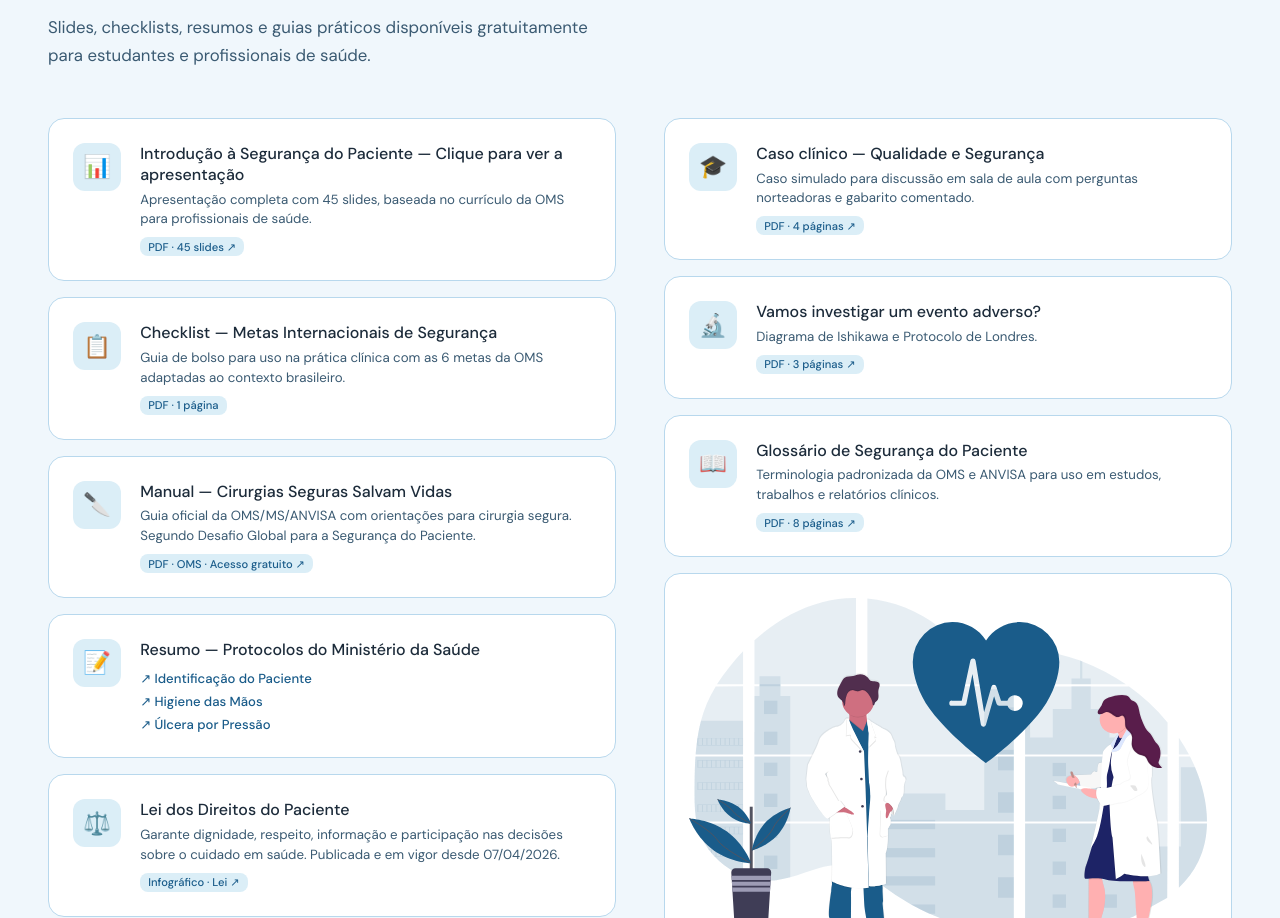
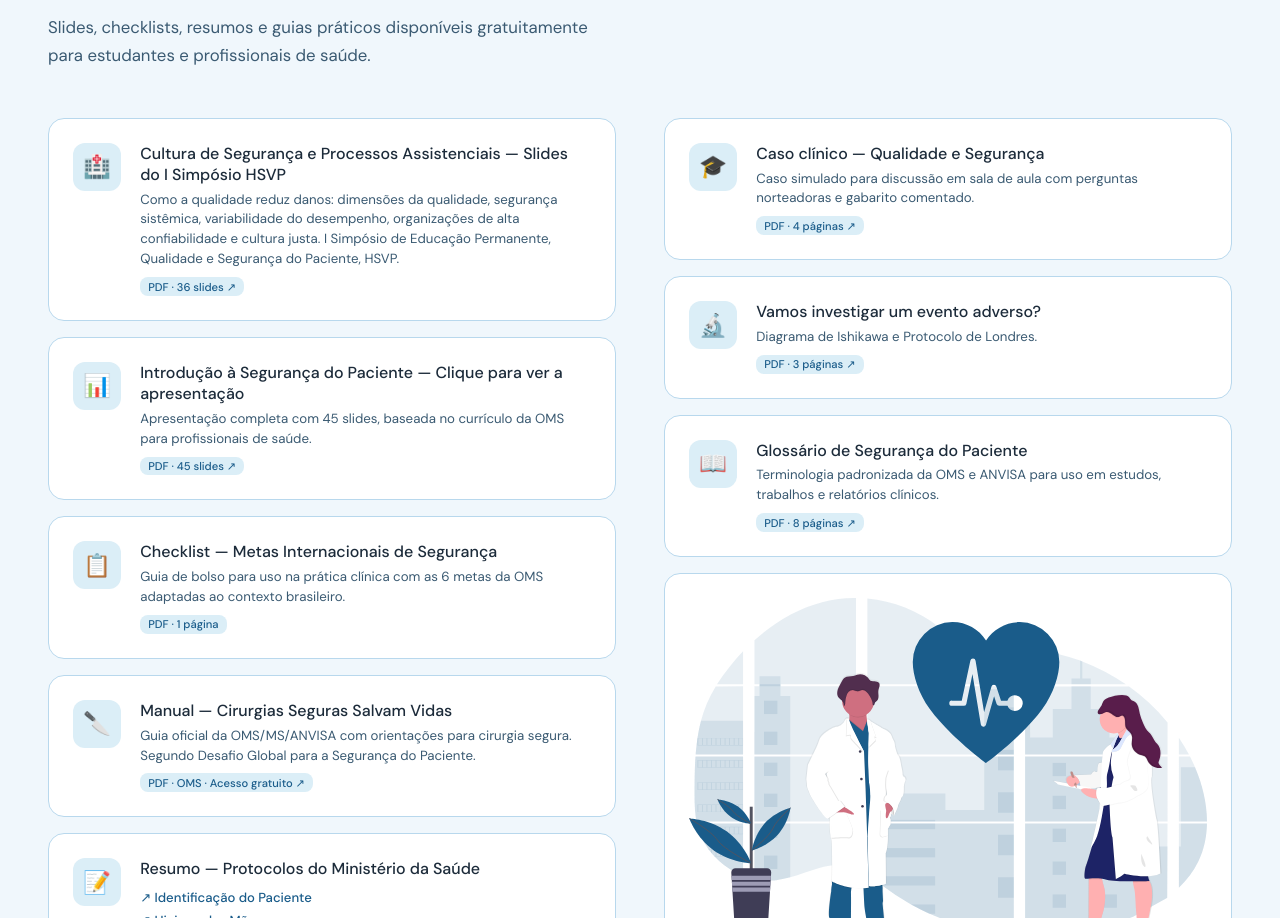
Before and after one commit to luisdiego2010/cuidarseguro.com.br, a plain HTML site: page index.html in a window 1280 px wide. Shown: the part 3079-3997 px from the top of the page. Drawn offline with Linux system fonts and the light colour scheme.

Commit message:
Adiciona slides do I Simpósio HSVP em Materiais
Apresentação "Cultura de Segurança e Processos Assistenciais: como a qualidade reduz danos" (I Simpósio de Educação Permanente, Qualidade e Segurança do Paciente, HSVP, 18/11/2026), publicada como PDF na seção Materiais.

Co-Authored-By: Claude Haiku 5.5 <noreply@anthropic.com>
Claude-Session: https://claude.ai/code/session_01H3z3Z1za4a5PPyaUskfGEh

```diff
--- a/index.html
+++ b/index.html
@@ -194,6 +194,7 @@
   <p class="section-subtitle">Slides, checklists, resumos e guias práticos disponíveis gratuitamente para estudantes e profissionais de saúde.</p>
   <div class="recursos-layout reveal">
     <div style="display:flex;flex-direction:column;gap:1rem;">
+      <a href="simposio-hsvp-cultura-seguranca-2026.pdf" target="_blank" style="text-decoration:none;color:inherit;"><div class="recurso-item"><div class="recurso-icon-wrap">🏥</div><div class="recurso-info"><h4>Cultura de Segurança e Processos Assistenciais — Slides do I Simpósio HSVP</h4><p>Como a qualidade reduz danos: dimensões da qualidade, segurança sistêmica, variabilidade do desempenho, organizações de alta confiabilidade e cultura justa. I Simpósio de Educação Permanente, Qualidade e Segurança do Paciente, HSVP.</p><span class="tag-tipo">PDF · 36 slides ↗</span></div></div></a>
       <a href="Slides.pdf" target="_blank" style="text-decoration:none;color:inherit;"><div class="recurso-item"><div class="recurso-icon-wrap">📊</div><div class="recurso-info"><h4>Introdução à Segurança do Paciente — Clique para ver a apresentação</h4><p>Apresentação completa com 45 slides, baseada no currículo da OMS para profissionais de saúde.</p><span class="tag-tipo">PDF · 45 slides ↗</span></div></div></a>
       <div class="recurso-item"><div class="recurso-icon-wrap">📋</div><div class="recurso-info"><h4>Checklist — Metas Internacionais de Segurança</h4><p>Guia de bolso para uso na prática clínica com as 6 metas da OMS adaptadas ao contexto brasileiro.</p><span class="tag-tipo">PDF · 1 página</span></div></div>
       <a href="https://bvsms.saude.gov.br/bvs/publicacoes/seguranca_paciente_cirurgias_seguras_salvam_vidas.pdf" target="_blank" style="text-decoration:none;color:inherit;"><div class="recurso-item"><div class="recurso-icon-wrap">🔪</div><div class="recurso-info"><h4>Manual — Cirurgias Seguras Salvam Vidas</h4><p>Guia oficial da OMS/MS/ANVISA com orientações para cirurgia segura. Segundo Desafio Global para a Segurança do Paciente.</p><span class="tag-tipo">PDF · OMS · Acesso gratuito ↗</span></div></div></a>
```
Also changed, not shown: 1 other file.
